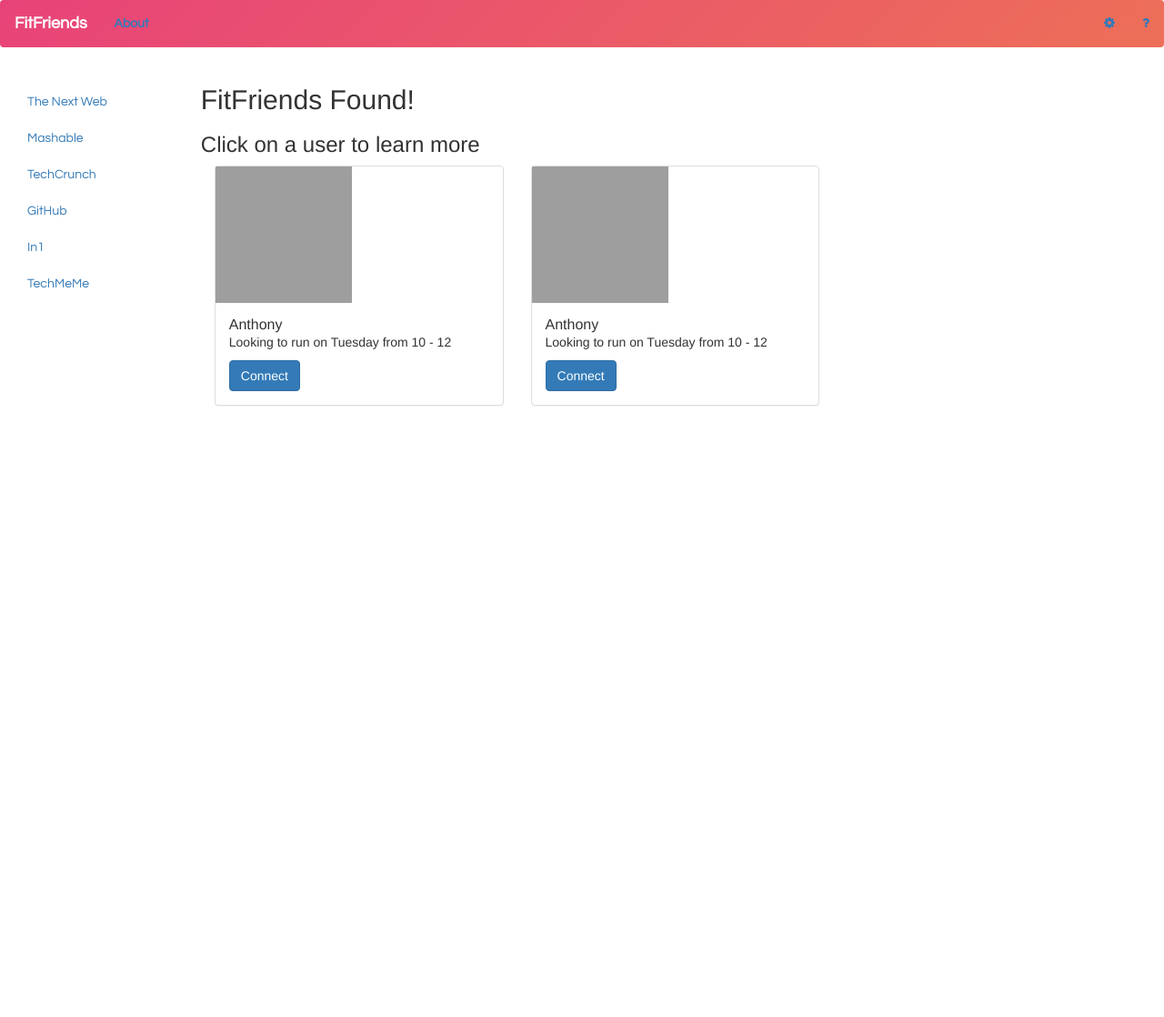
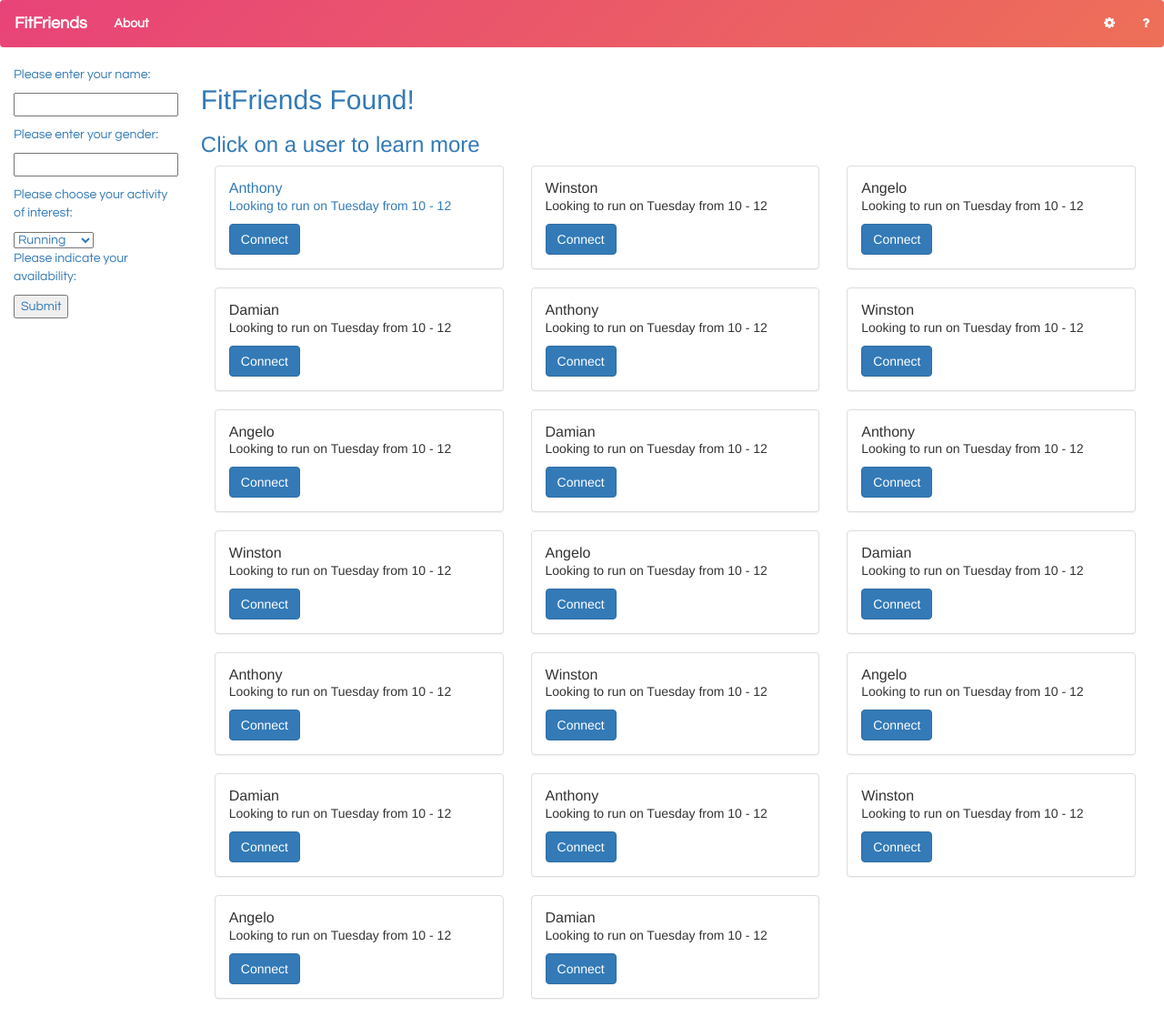
Before and after one commit to winstonlan/FitFriends, a plain HTML site: page index.html in a window 1280 px wide. Shown: the whole page at 91% size. Before the commit the page ends 1072 px from the top, so only its background shows below. Drawn offline with nearby package versions, Linux system fonts and the light colour scheme; grey boxes are pictures that could not be loaded.

Commit message:
Auto stash before merge of "damiansbranch" and "origin/damiansbranch"
javascript loop to produce panels, entry forms on sidebar. for some reason the entry forms show up as links

```diff
--- a/css/style.css
+++ b/css/style.css
@@ -1,3 +1,15 @@
+
+@-webkit-keyframes Gradient {
+	0% {
+		background-position: 0% 50%
+	}
+	50% {
+		background-position: 100% 50%
+	}
+	100% {
+		background-position: 0% 50%
+	}
+}
 
 .sidenav {
     font-family: "Century Gothic";
--- a/index.html
+++ b/index.html
@@ -4,24 +4,6 @@
 <head>
   <meta charset="UTF-8">
   <title>A Pen by  Damian Hii</title>
-
-
-
-      <link rel="stylesheet" href="css/style.css">
-
-
-</head>
-
-<body>
-
-  <!DOCTYPE html>
-<html lang="en" >
-
-<head>
-  <meta charset="UTF-8">
-  <title>A Pen by  Damian Hii</title>
-
-
 
       <link rel="stylesheet" href="css/style.css">
       <link rel="stylesheet" href="https://cdnjs.cloudflare.com/ajax/libs/font-awesome/4.7.0/css/font-awesome.min.css">
@@ -30,38 +12,25 @@
 
 <body>
 
-  <!DOCTYPE html>
-<html lang="en" >
-
-<head>
-  <meta charset="UTF-8">
-  <title>A Pen by  Anthony</title>
-      <link rel="stylesheet" href="css/style.css">
-</head>
-
-<body>
-
-  <html lang="en">
   <head>
     <title>Bootstrap Example</title>
-  <meta charset="utf-8">
     <meta name="viewport" content="width=device-width, initial-scale=1">
     <link rel="stylesheet" href="https://maxcdn.bootstrapcdn.com/bootstrap/3.3.7/css/bootstrap.min.css">
     <script src="https://ajax.googleapis.com/ajax/libs/jquery/3.3.1/jquery.min.js"></script>
     <script src="https://maxcdn.bootstrapcdn.com/bootstrap/3.3.7/js/bootstrap.min.js"></script>
   </head>
-  <body>
+
   <nav class="navbar navbar-color head_font">
     <div class="container-fluid">
       <div class="navbar-header">
         <a class="navbar-brand" href="frontpage.html"><font color = "white">FitFriends</font></a>
       </div>
       <ul class="nav navbar-nav">
-          <li><a href="#">About</a></li>
+        <li><a href="#"><font color="white">About</font><font></a></li>
       </ul>
       <ul class = "nav navbar-nav navbar-right">
-              <li><a href = "#setting"><i class="fa fa-cog"></i></a>
-                <li><a href = "question"><i class="fa fa-question"></i>
+        <li><a href = "#setting"><i class="fa fa-cog" style="color:white;"></i></a>
+          <li><a href = "question"><i class="fa fa-question" style="color:white;"></i>
         </li>
       </ul>
     </div>
@@ -69,12 +38,33 @@
 
     <div class="col-sm-2">
       <ul id="sidebar" class="sidenav nav">
-            <li><a href="#">The Next Web</a></li>
-            <li><a href="#">Mashable</a></li>
-            <li><a href="#">TechCrunch</a></li>
-            <li><a href="#">GitHub</a></li>
-            <li><a href="#">In1</a></li>
-            <li><a href="#">TechMeMe</a></li>
+        <li>
+          <p>Please enter your name:</p>
+          <p><input name = "name"></p>
+        </li>
+
+        <li>
+          <p>Please enter your gender:</p>
+          <p><input name = "gender"></p>
+        </li>
+
+        <li>
+          <p>Please choose your activity of interest:</p>
+          <select>
+          <option>Running</option>
+          <option>Swimming</option>
+          <option>Lifting</option>
+          <option>Other</option>
+          </select>
+        </li>
+
+        <li>
+          <p>Please indicate your availability:</p>
+        </li>
+
+        <li>
+          <p><input type = "submit"></p>
+        </li>
       </ul>
     </div>
 
@@ -82,7 +72,13 @@
             16px;height:1000px;">
   <h2>FitFriends Found!</h2>
   <h3>Click on a user to learn more</h3>
-  <div class = "col-sm-4">
+  <script>
+    var names = ["Anthony", "Winston", "Angelo", "Damian"]
+    for (var i = 0; i < 20; i++){
+      document.write("<div class = 'col-sm-4'><div class = 'panel panel-default'><div class = 'panel-body'><h2 class = 'panel-title'>" + names[i % 4] + "</h2><p>Looking to run on Tuesday from 10 - 12</p><a href = '#'' class = 'btn btn-primary'>Connect</a></div>  </div></div>")
+    }
+  </script>
+  <!-- <div class = "col-sm-4">
   <div class = "panel panel-default">
     <img src="https://i.pinimg.com/originals/1b/78/82/1b7882a48f108dbaabfe08ed045ad852.png" alt="Panel image cap" style="width:150px;height:150px">
     <div class = "panel-body">
@@ -101,36 +97,9 @@
       <a href = "#" class = "btn btn-primary">Connect</a>
     </div>
   </div>
-  </div>
+  </div> -->
 </div>
 
+<script  src="js/index.js"></script>
 </body>
 </html>
-
-
-
-</body>
-
-</html>
-
-
-
-    <script  src="js/index.js"></script>
-
-
-
-
-</body>
-
-</html>
-
-
-
-    <script  src="js/index.js"></script>
-
-
-
-
-</body>
-
-</html>
```
Lines whose indentation alone changed are shown as unchanged.
